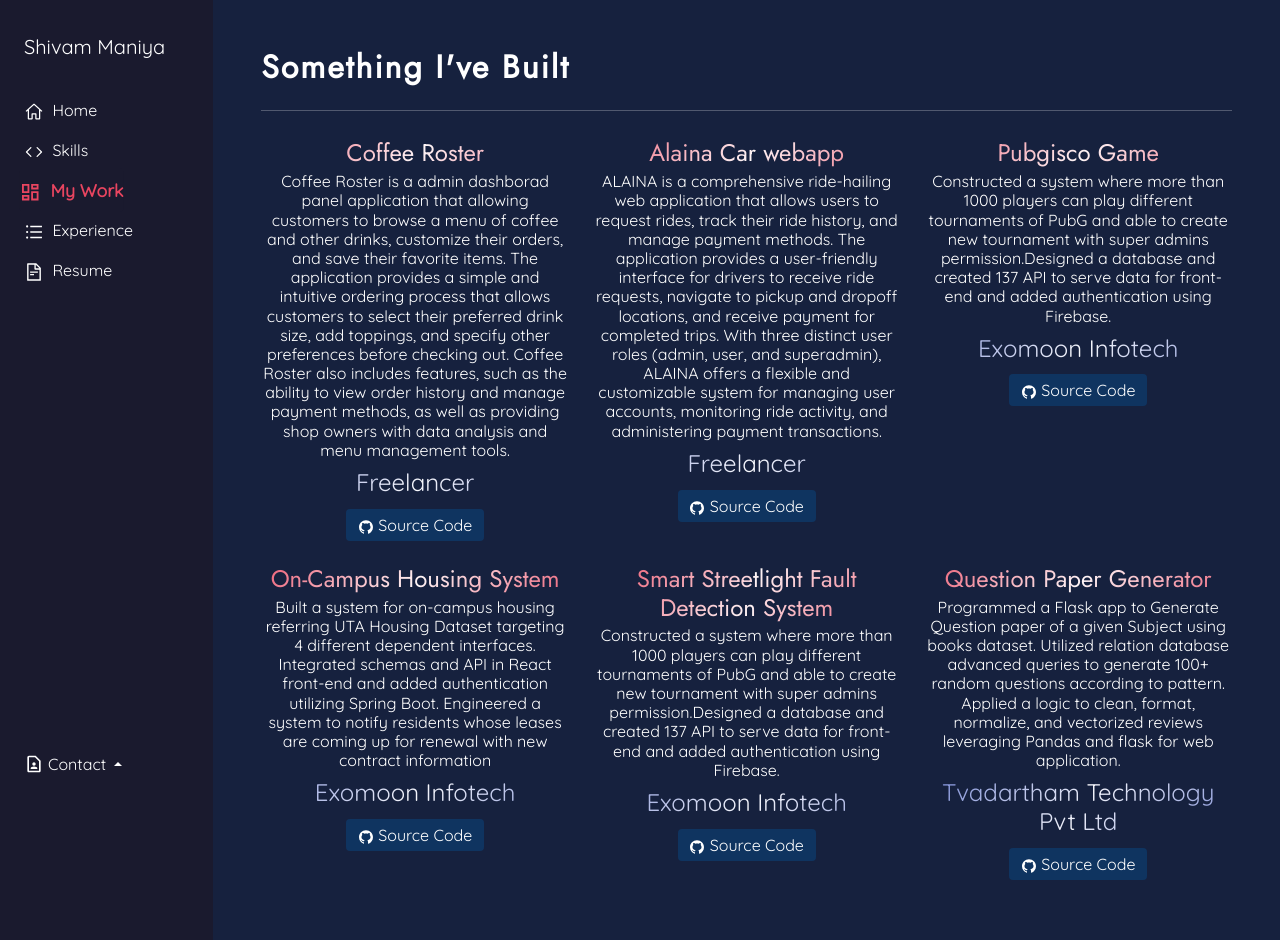
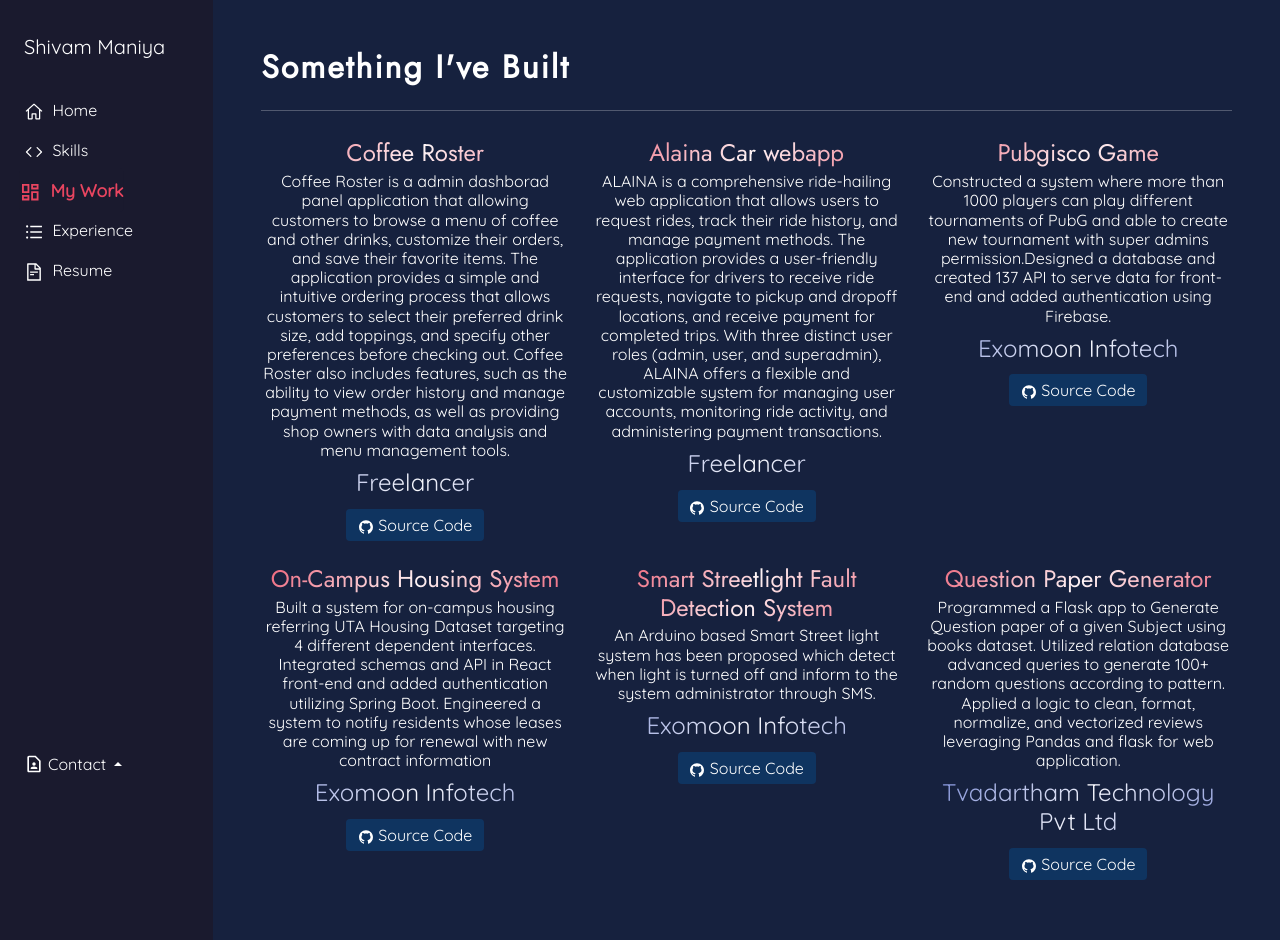
Before and after one commit to shivam-9999/Shivam-Maniya_Portfoilo, a React (Create React App) app: page /mywork in a window 1280 px wide. Built offline with nearby package versions, Linux system fonts and the light colour scheme.

Commit message:
my work : changes

```diff
--- a/src/components/MyWork.js
+++ b/src/components/MyWork.js
@@ -120,11 +120,9 @@
                 Smart Streetlight Fault Detection System{" "}
               </h4>
               <h6>
-                Constructed a system where more than 1000 players can play
-                different tournaments of PubG and able to create new tournament
-                with super admins permission.Designed a database and created 137
-                API to serve data for front-end and added authentication using
-                Firebase.
+                An Arduino based Smart Street light system has been proposed
+                which detect when light is turned off and inform to the system
+                administrator through SMS.
               </h6>
               <h4 className="animate-charcter2"> Exomoon Infotech</h4>
               <div className="row d-flex justify-content-center">
```
